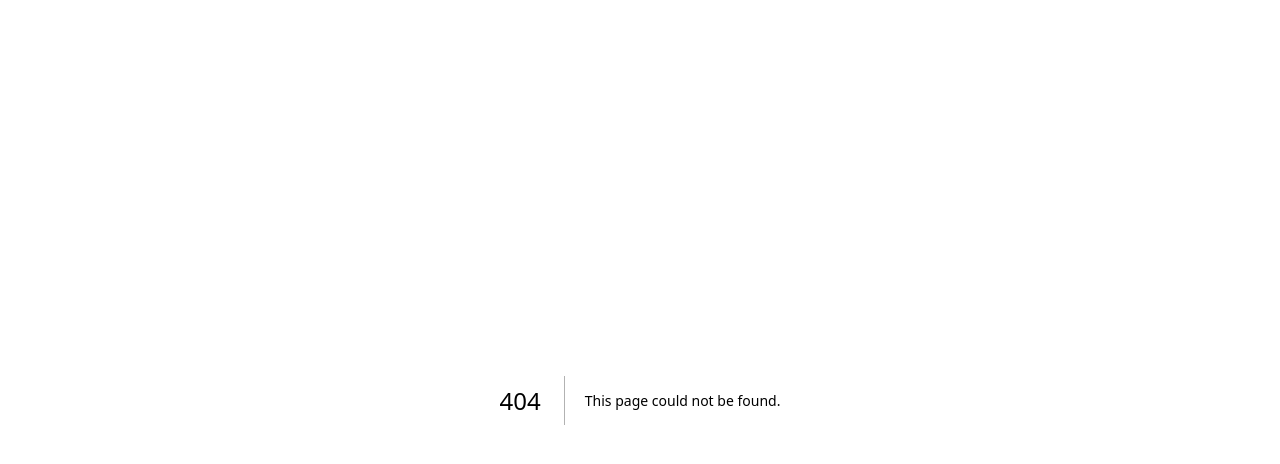
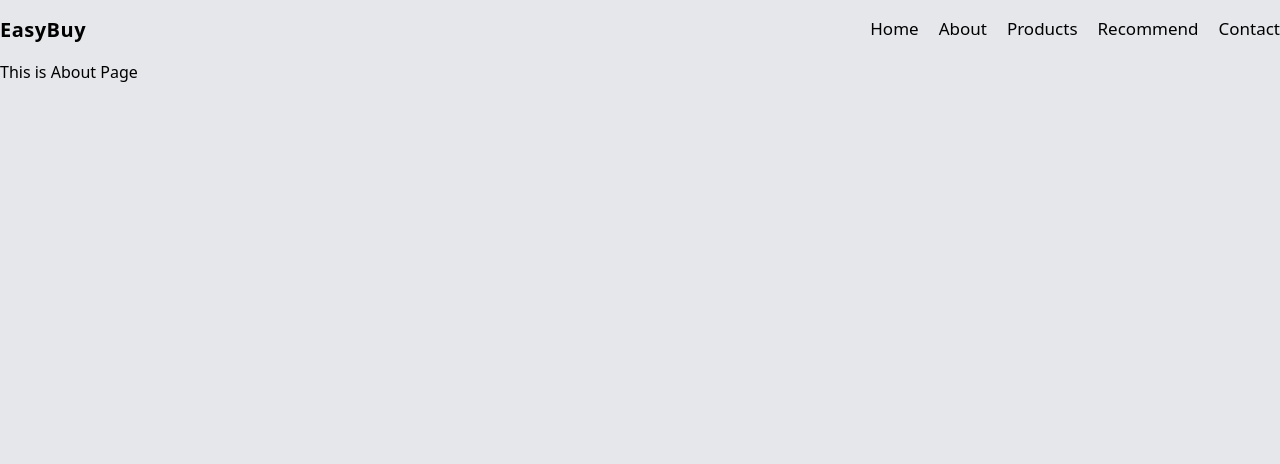
Before and after one commit to AmolShelke2/EasyBuy, a Next.js app: page /about in a window 1280 px wide. Before the commit this address had no page. Shown: the top 464 px of the page. Built offline with nearby package versions, Linux system fonts and the light colour scheme.

Commit message:
[update]: routes and pages created

```diff
--- a/src/components/Header.jsx
+++ b/src/components/Header.jsx
@@ -1,11 +1,14 @@
 import { navLinks } from "@/libs/constants";
 import ListItem from "./ListItem";
+import Link from "next/link";
 
 export const Header = () => {
   return (
     <nav className="navbar">
       <div className="logo-container">
-        <h1 className="logo">EasyBuy</h1>
+        <Link className="logo" href={"/"}>
+          EasyBuy
+        </Link>
       </div>
       <div>
         <ul className="nav-links">
--- a/src/libs/constants.js
+++ b/src/libs/constants.js
@@ -2,7 +2,7 @@ export const navLinks = [
   {
     title: "Home",
     id: "home-link",
-    url: "/home",
+    url: "/",
   },
   {
     title: "About",
--- /dev/null
+++ b/src/pages/about/index.js
@@ -0,0 +1,10 @@
+import { Header } from "@/components/Header";
+
+export default function About() {
+  return (
+    <main className="main-content">
+      <Header />
+      <p>This is About Page</p>
+    </main>
+  );
+}
--- a/src/pages/api/hello.js
+++ /dev/null
@@ -1,5 +0,0 @@
-// Next.js API route support: https://nextjs.org/docs/api-routes/introduction
-
-export default function handler(req, res) {
-  res.status(200).json({ name: 'John Doe' })
-}
--- /dev/null
+++ b/src/pages/contact/index.js
@@ -0,0 +1,10 @@
+import { Header } from "@/components/Header";
+
+export default function Contact() {
+  return (
+    <main className="main-content">
+      <Header />
+      <p>This is Contact Page</p>
+    </main>
+  );
+}
--- /dev/null
+++ b/src/pages/products/index.js
@@ -0,0 +1,10 @@
+import { Header } from "@/components/Header";
+
+export default function Products() {
+  return (
+    <main className="main-content">
+      <Header />
+      <p>This is Products Page</p>
+    </main>
+  );
+}
--- /dev/null
+++ b/src/pages/recommend/index.js
@@ -0,0 +1,10 @@
+import { Header } from "@/components/Header";
+
+export default function Recommend() {
+  return (
+    <main className="main-content">
+      <Header />
+      <p>This is Recommend Page</p>
+    </main>
+  );
+}
```
